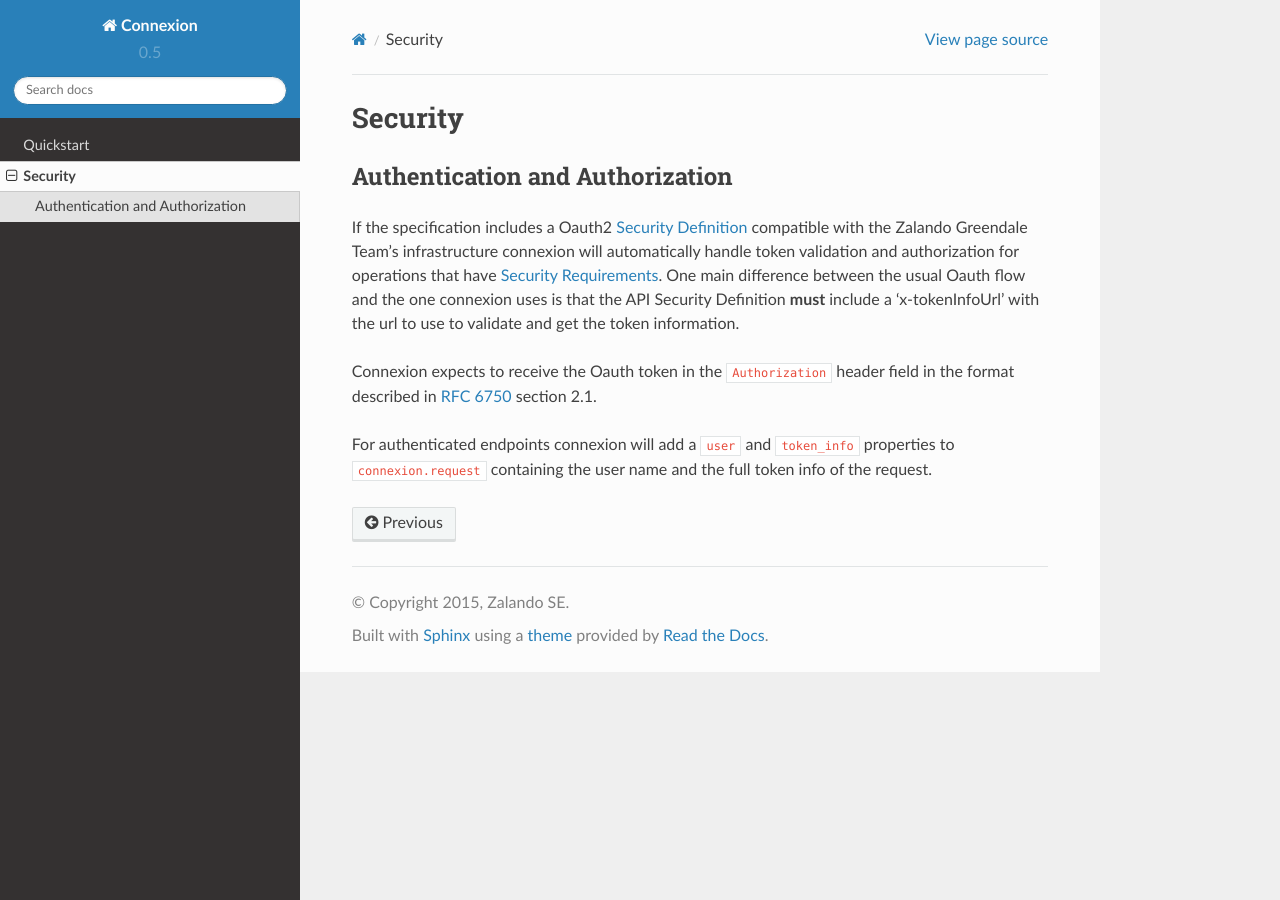
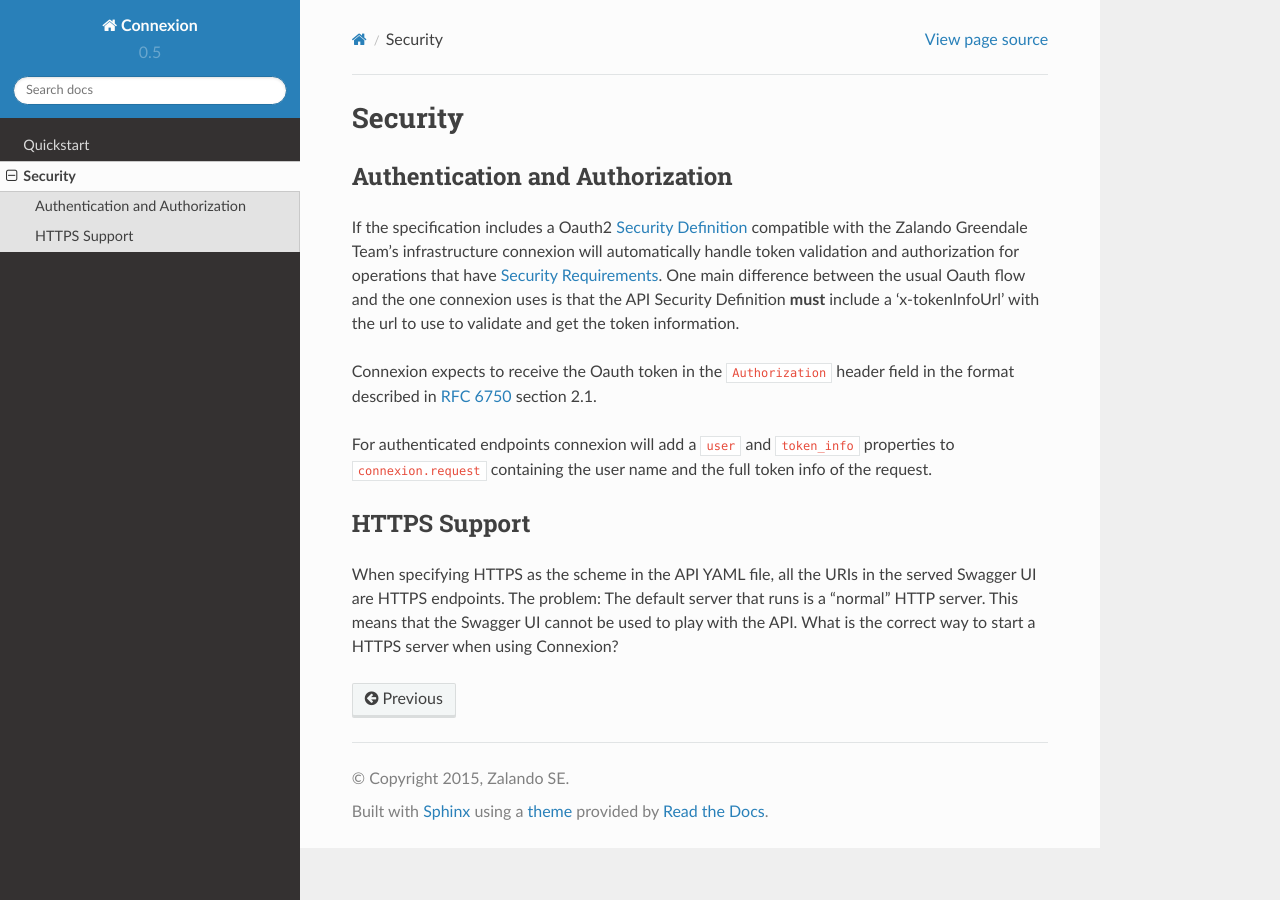
Before and after one commit to spec-first/connexion, a Sphinx documentation site: the page built from docs/security.rst, in a window 1280 px wide. Built offline with Sphinx 7.4.7 and the Read the Docs theme 2.0.0, drawn with Linux system fonts in a browser that asks for light colours.

Commit message:
#167 Include https information in the docs

```diff
--- a/docs/security.rst
+++ b/docs/security.rst
@@ -15,6 +15,15 @@
 For authenticated endpoints connexion will add a ``user`` and ``token_info`` properties to ``connexion.request``
 containing the user name and the full token info of the request.
 
+HTTPS Support
+-------------
+
+When specifying HTTPS as the scheme in the API YAML file, all the URIs
+in the served Swagger UI are HTTPS endpoints. The problem: The default
+server that runs is a "normal" HTTP server. This means that the
+Swagger UI cannot be used to play with the API. What is the correct
+way to start a HTTPS server when using Connexion?
+
 .. _rfc6750: https://tools.ietf.org/html/rfc6750
 .. _swager.spec.security_definition: https://github.com/swagger-api/swagger-spec/blob/master/versions/2.0.md#security-definitions-object
 .. _swager.spec.security_requirement: https://github.com/swagger-api/swagger-spec/blob/master/versions/2.0.md#security-requirement-object
```
